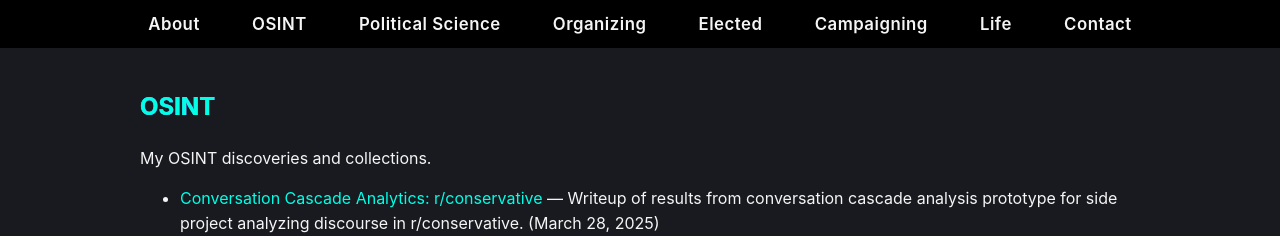
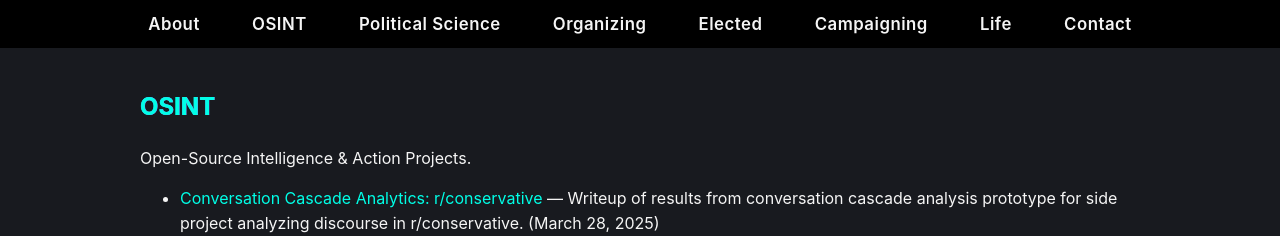
Before and after one commit to madiraa/personal-website, a plain HTML site: page osint.html in a window 1280 px wide. Shown: the top 236 px of the page. Drawn offline with Linux system fonts and the light colour scheme.

Commit message:
Update OSINT page tagline

```diff
--- a/osint.html
+++ b/osint.html
@@ -23,7 +23,7 @@
   <main>
     <section id="osint">
       <h2 class="glitch" data-text="OSINT">OSINT</h2>
-      <p>My OSINT discoveries and collections.</p>
+      <p>Open-Source Intelligence &amp; Action Projects.</p>
       <ul>
         <li><a href="https://madisonraasch.substack.com/p/conversation-cascade-analytics-rconservative" target="_blank">Conversation Cascade Analytics: r/conservative</a> — Writeup of results from conversation cascade analysis prototype for side project analyzing discourse in r/conservative. (March 28, 2025)</li>
         <li><a href="https://madisonraasch.substack.com/p/putins-new-military-epicenter-the" target="_blank">Putin's New Military Epicenter? The Military Strategic Import of Putin’s Chechen Visit in Reinforcing the Putin-Kadyrov Alliance</a> — OSINT-informed analysis of Putin's Chechnya visit and its military-strategic implications. (Aug 21 2024)</li>
```
